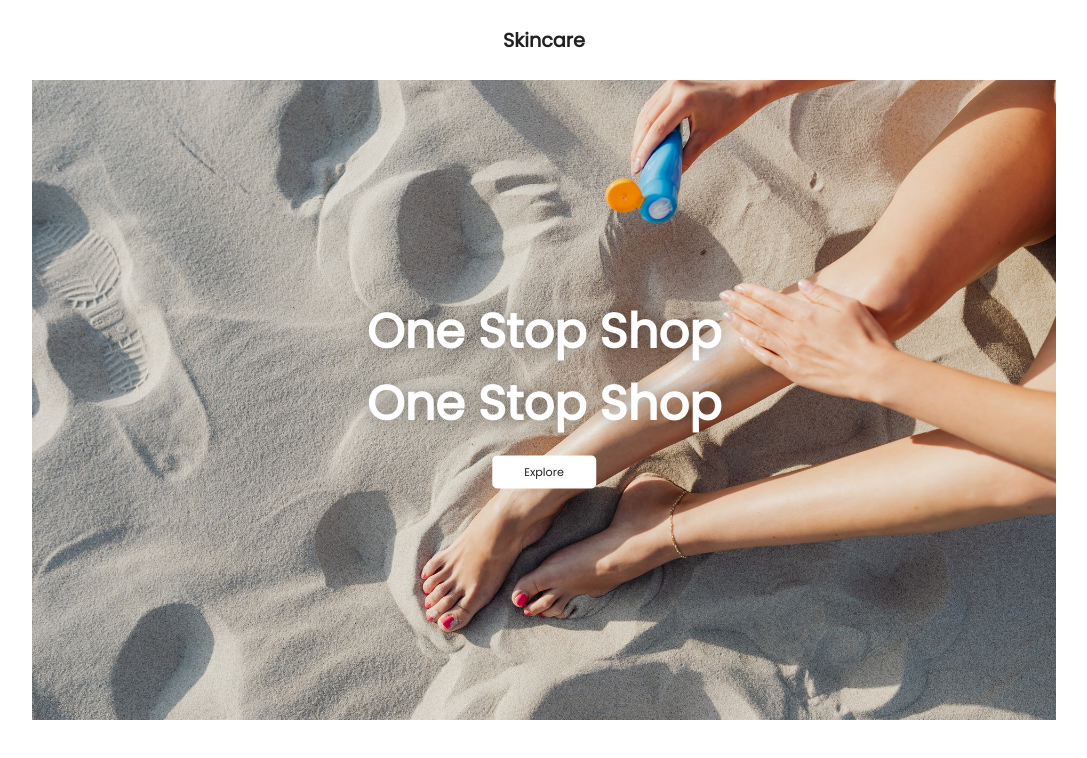
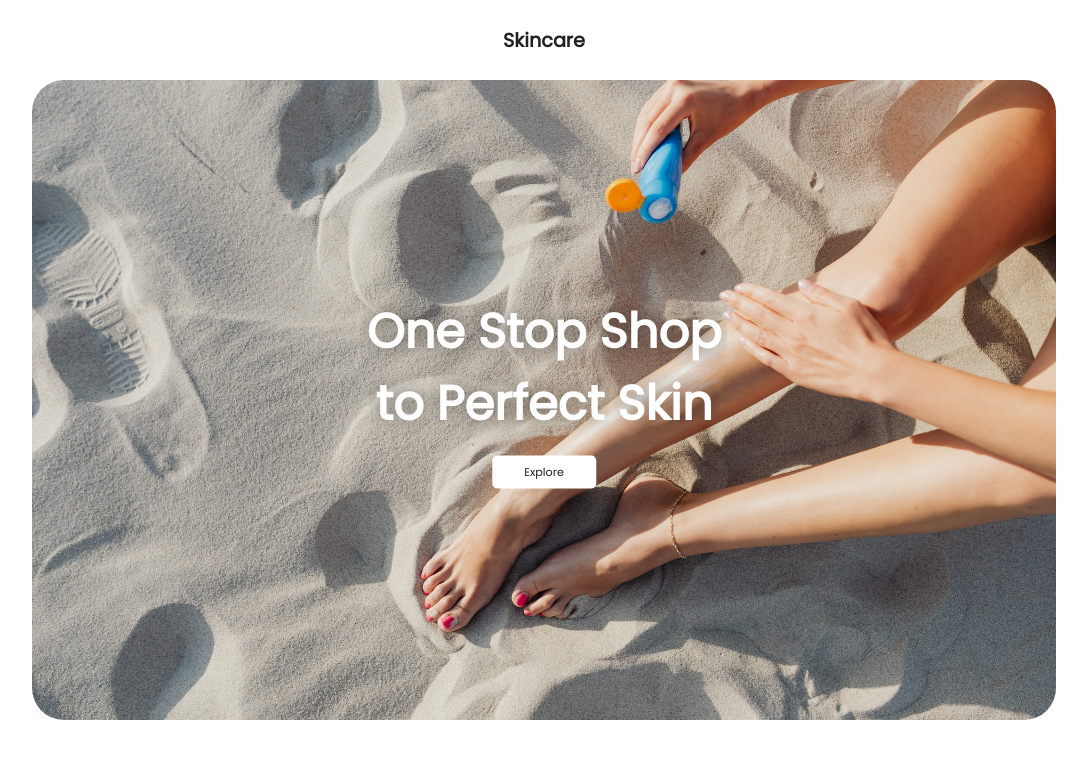
Before and after one commit to dilhansiriwardhana/text-animation, a plain HTML site: page index.html in a window 1280 px wide. Shown: the whole page, without its empty margins (96-1183 px from the left). Drawn offline with nearby package versions, Linux system fonts and the light colour scheme.

Commit message:
animation added

```diff
--- a/app.js
+++ b/app.js
@@ -0,0 +1,34 @@
+const tl = gsap.timeline({
+  defaults: { duration: 0.75, ease: "power3.out" },
+});
+
+tl.fromTo(
+  ".hero-img",
+  { scale: 1.3, borderRadius: "0rem" },
+  {
+    scale: 1,
+    borderRadius: "2rem",
+    delay: 0.35,
+    duration: 2.5,
+    ease: "elastic.out(1.5,1",
+  }
+);
+
+tl.fromTo(".cta1", { x: "100%", opacity: 0.5 }, { x: 0, opacity: 1 }, "<20%");
+tl.fromTo(".cta3", { x: "-100%", opacity: 0.5 }, { x: 0, opacity: 1 }, "<20%");
+tl.fromTo(".cta2", { y: "100%", opacity: 0.5 }, { y: 0, opacity: 1 }, "<20%");
+tl.fromTo(".cta4", { x: "100%", opacity: 0.5 }, { x: 0, opacity: 1 }, "<20%");
+tl.fromTo(".cta6", { x: "-100%", opacity: 0.5 }, { x: 0, opacity: 1 }, "<20%");
+tl.fromTo(".cta5", { y: "100%", opacity: 0.5 }, { y: 0, opacity: 1 }, "<20%");
+tl.fromTo(".cta-btn", { y: 20, opacity: 0 }, { y: 0, opacity: 1 }, "<");
+
+const logo = document.querySelector(".logo");
+const letters = logo.textContent.split("");
+
+logo.textContent = "";
+
+letters.forEach((letter) => {
+  logo.innerHTML += '<span class="letter" >' + letter + "</span>";
+});
+gsap.set(".letter", { display: "inline-block" });
+gsap.fromTo(".letter", { y: "100%" }, { y: 0, delay: 2, stagger: 0.05 });
--- a/index.html
+++ b/index.html
@@ -25,9 +25,9 @@
           <h2><span class="cta3">Shop</span></h2>
         </div>
         <div class="cta-text">
-          <h2><span class="cta4">One</span></h2>
-          <h2><span class="cta5">Stop</span></h2>
-          <h2><span class="cta6">Shop</span></h2>
+          <h2><span class="cta4">to</span></h2>
+          <h2><span class="cta5">Perfect</span></h2>
+          <h2><span class="cta6">Skin</span></h2>
         </div>
         <button class="cta-btn">Explore</button>
       </div>
@@ -39,6 +39,6 @@
       crossorigin="anonymous"
       referrerpolicy="no-referrer"
     ></script>
-    <src src="app.js"></src>
+    <script src="app.js"></script>
   </body>
 </html>
--- a/style.css
+++ b/style.css
@@ -18,6 +18,7 @@ nav {
 .logo {
   font-size: 1.2rem;
   color: rgb(33, 33, 33);
+  overflow: hidden;
 }
 
 .hero-section {
@@ -47,8 +48,13 @@ nav {
   font-size: 2rem;
 }
 
+.cta-text h2 {
+  overflow: hidden;
+}
+
 .cta-text span {
   padding: 0rem 0.4rem;
+  display: block;
   text-shadow: rgba(0, 0, 0, 0.4) 0px 0px 20px;
 }
 
```
